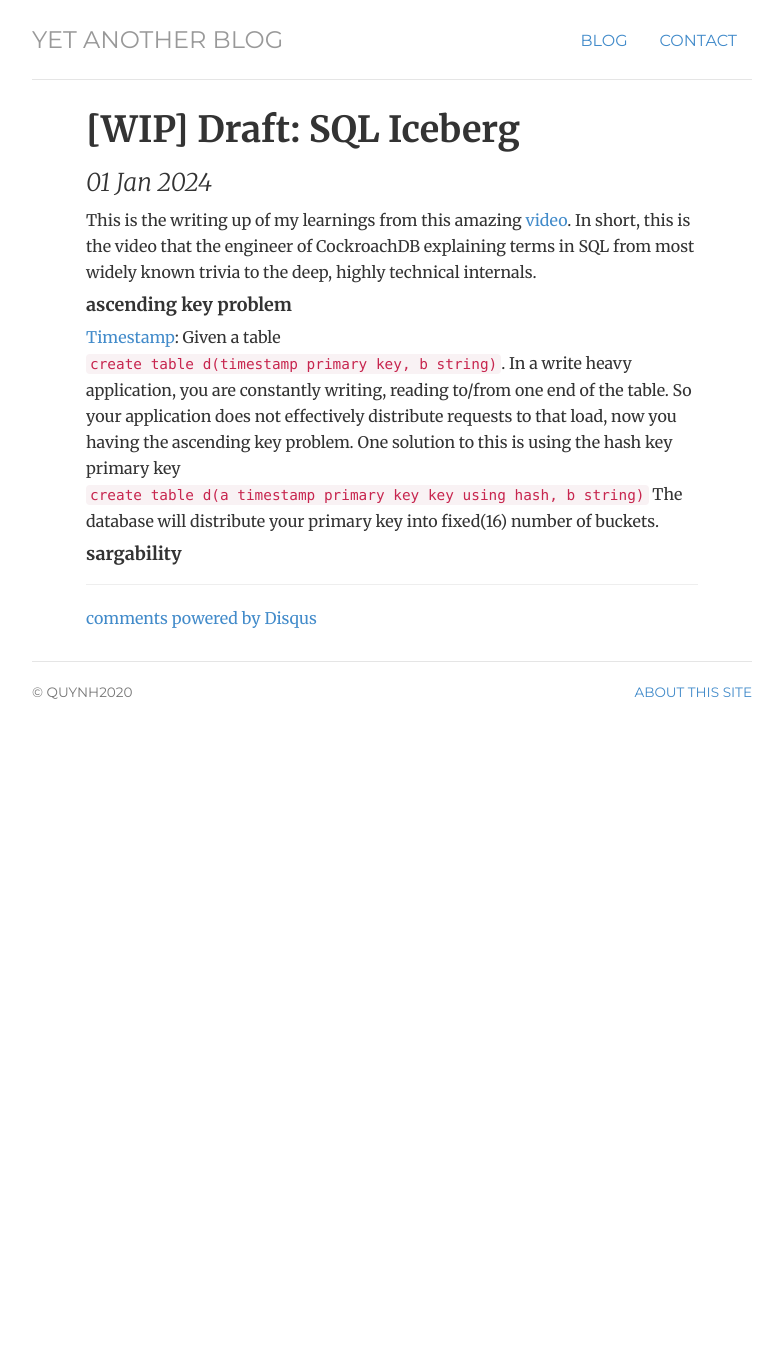
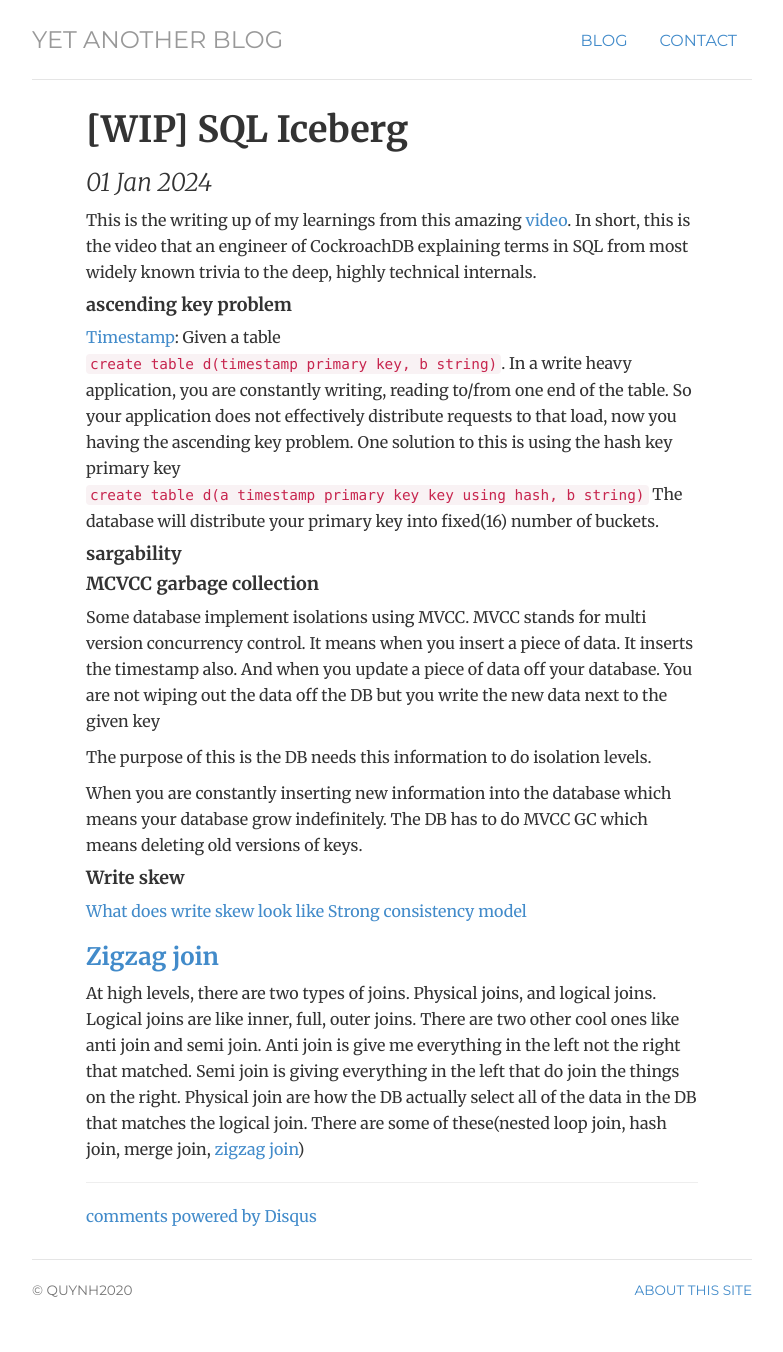
Before and after one commit to quynhdinh/quynhdinh.github.io, a Jekyll site: the page built from _posts/2024-01-01-sql-iceberg.md, in a window 1280 px wide. Shown: the whole page, without its empty margins (248-1031 px from the left). Built offline with Jekyll 4.4.1, drawn with Linux system fonts in a browser that asks for light colours; comment, search, counter and statistics services are not loaded; before the commit the page ends 900 px from its top, so only the background shows below that.

Commit message:
SQL iceberg

```diff
--- a/_posts/2024-01-01-sql-iceberg.md
+++ b/_posts/2024-01-01-sql-iceberg.md
@@ -1,9 +1,9 @@
 ---
 layout: post
-title: "[WIP] Draft: SQL Iceberg"
+title: "[WIP] SQL Iceberg"
 ---
 This is the writing up of my learnings from this amazing [video](https://www.youtube.com/watch?v=JZRWkfXNQOk). In short, this is
-the video that the engineer of CockroachDB explaining terms in SQL from most widely known trivia to the deep, highly technical internals.
+the video that an engineer of CockroachDB explaining terms in SQL from most widely known trivia to the deep, highly technical internals.
 #### ascending key problem
 [Timestamp](https://youtu.be/JZRWkfXNQOk?t=5345): Given a table `create table d(timestamp primary key, b string)`. In a write heavy application,
 you are constantly writing, reading to/from one end of the table. So your application does not effectively distribute requests
@@ -11,3 +11,20 @@ to that load, now you having the ascending key problem. One solution to this is
 The database will distribute your primary key into fixed(16) number of buckets.
 
 #### sargability
+
+#### MCVCC garbage collection
+Some database implement isolations using MVCC. MVCC stands for multi version concurrency control. It means when you insert a piece of data. It inserts the timestamp also.
+And when you update a piece of data off your database. You are not wiping out the data off the DB but you write the new data next to the given key
+
+The purpose of this is the DB needs this information to do isolation levels.
+
+When you are constantly inserting new information into the database which means your database grow indefinitely. The DB has to do MVCC GC which means deleting old versions of keys.
+
+#### Write skew
+[What does write skew look like](https://justinjaffray.com/what-does-write-skew-look-like/)
+[Strong consistency model](https://aphyr.com/posts/313-strong-consistency-models)
+
+### [Zigzag join](https://youtu.be/JZRWkfXNQOk?t=3854)
+At high levels, there are two types of joins. Physical joins, and logical joins. Logical joins are like inner, full, outer joins. There are two other cool ones like anti join and semi join.
+Anti join is give me everything in the left not the right that matched. Semi join is giving everything in the left that do join the things on the right. Physical join are how the DB actually
+select all of the data in the DB that matches the logical join. There are some of these(nested loop join, hash join, merge join, [zigzag join](https://www.youtube.com/watch?v=ofhEyDBpngM))
```
